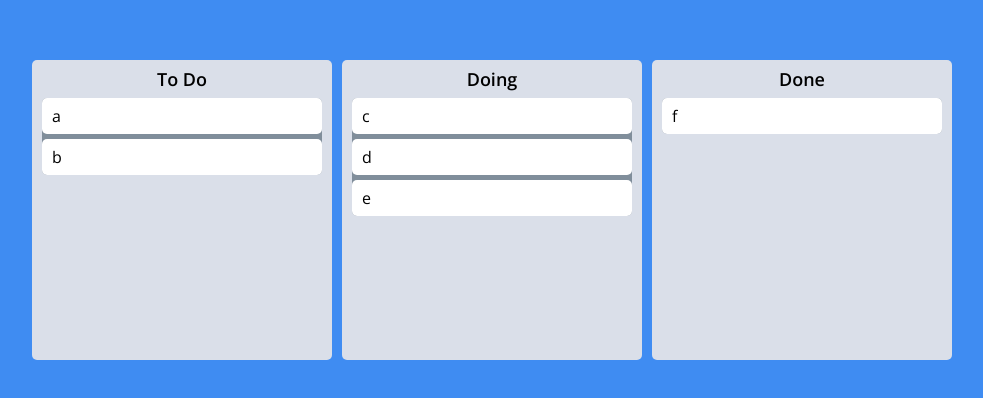
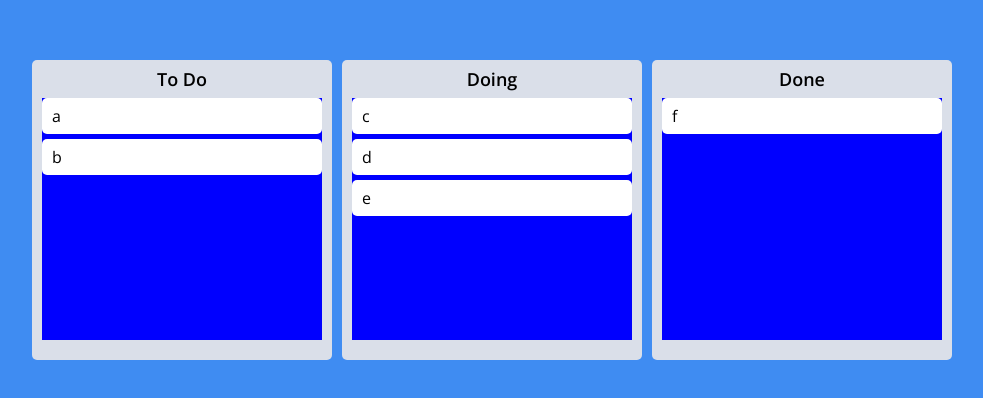
Before and after one commit to dition0221/react_master_class, a React (Create React App) app: page / in a window 1280 px wide. Shown: the part 190-588 px from the top of the page, without its empty margins (148-1131 px from the left). Built offline with nearby package versions, Linux system fonts and the light colour scheme.

Commit message:
23-09-07 / react-beautiful-dnd (2)

```diff
--- a/package.json
+++ b/package.json
@@ -56,5 +56,6 @@
   },
   "devDependencies": {
     "gh-pages": "^6.0.0"
-  }
+  },
+  "homepage": "https://dition0221.github.io/react_master_class"
 }
--- a/src/App.tsx
+++ b/src/App.tsx
@@ -1,9 +1,9 @@
-import { DragDropContext, DropResult, Droppable } from "@hello-pangea/dnd";
+import { DragDropContext, DropResult } from "@hello-pangea/dnd";
 import styled from "styled-components";
 import { useRecoilState } from "recoil";
 // Atoms
 import { toDoState } from "./atoms";
-import DraggableCard from "./components/DraggableCard";
+// Components
 import Board from "./components/Board";
 
 const Wrapper = styled.div`
--- a/src/components/Board.tsx
+++ b/src/components/Board.tsx
@@ -9,6 +9,8 @@ const Wrapper = styled.div`
   background-color: ${(props) => props.theme.boardColor};
   border-radius: 5px;
   min-height: 300px;
+  display: flex;
+  flex-direction: column;
 `;
 
 const Title = styled.h2`
@@ -16,6 +18,22 @@ const Title = styled.h2`
   font-weight: 600;
   margin-bottom: 10px;
   font-size: 18px;
+`;
+
+interface IAreaProps {
+  $isDraggingOver: boolean;
+  $isDraggingFromThis: boolean;
+}
+
+const Area = styled.div<IAreaProps>`
+  background-color: ${(props) =>
+    props.$isDraggingOver
+      ? "pink"
+      : props.$isDraggingFromThis
+      ? "red"
+      : "blue"};
+  flex-grow: 1;
+  transition: background-color 0.2s ease-in-out;
 `;
 
 interface IBoardProps {
@@ -28,9 +46,10 @@ export default function Board({ toDos, boardId }: IBoardProps) {
     <Wrapper>
       <Title>{boardId}</Title>
       <Droppable droppableId={boardId}>
-        {(provided) => (
-          <div
-            style={{ backgroundColor: "#808e9b", borderRadius: "5px" }}
+        {(provided, snapshot) => (
+          <Area
+            $isDraggingOver={snapshot.isDraggingOver}
+            $isDraggingFromThis={Boolean(snapshot.draggingFromThisWith)}
             ref={provided.innerRef}
             {...provided.droppableProps}
           >
@@ -38,7 +57,7 @@ export default function Board({ toDos, boardId }: IBoardProps) {
               <DraggableCard key={toDo} index={index} toDo={toDo} />
             ))}
             {provided.placeholder}
-          </div>
+          </Area>
         )}
       </Droppable>
     </Wrapper>
--- a/src/components/DraggableCard.tsx
+++ b/src/components/DraggableCard.tsx
@@ -1,5 +1,5 @@
+import React from "react";
 import { Draggable } from "@hello-pangea/dnd";
-import React from "react";
 import { styled } from "styled-components";
 
 const Card = styled.div`
```
Also changed, not shown: src/index.tsx (+6 -8 lines), 2 other files (tests, documents, lock files or other folders).
